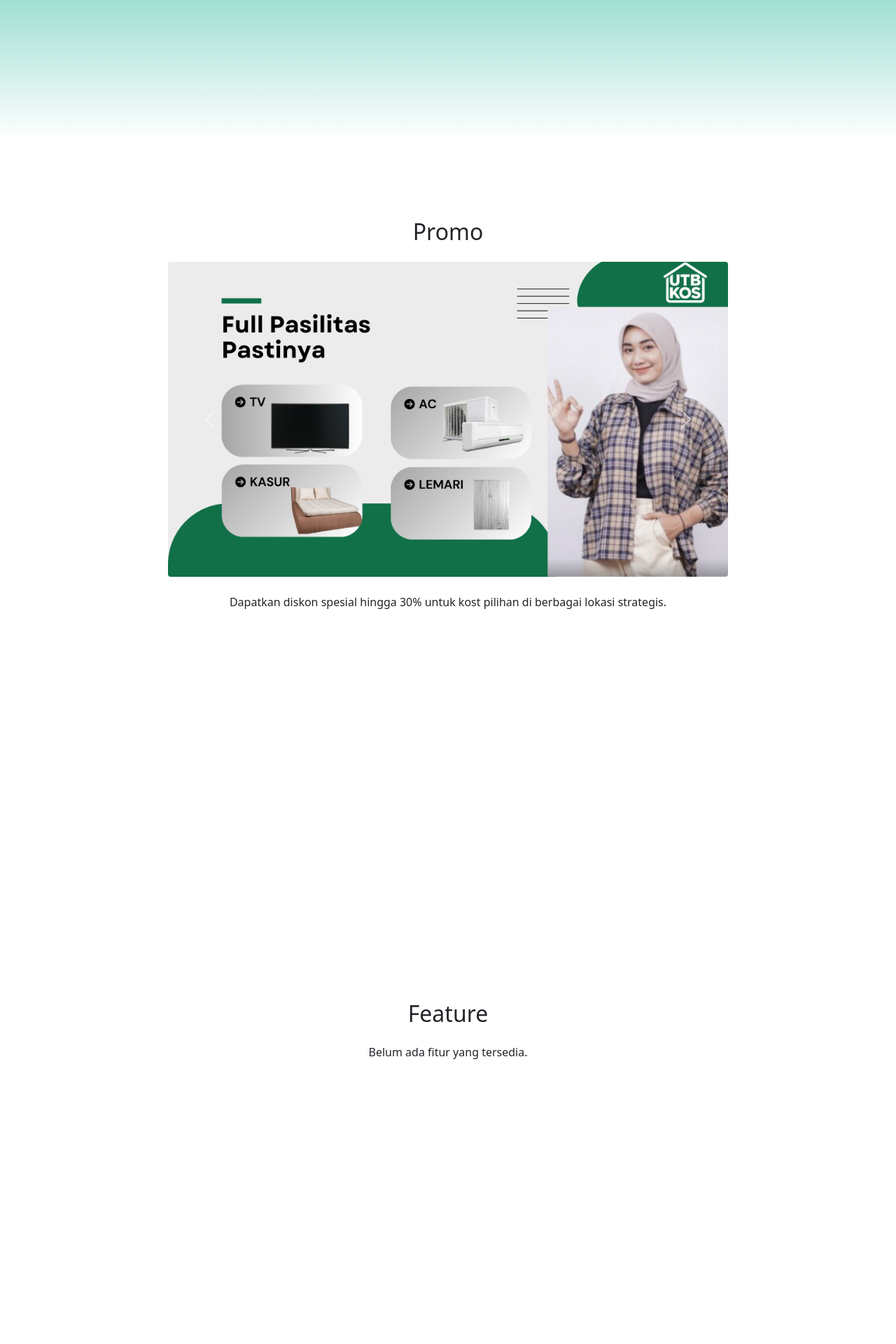
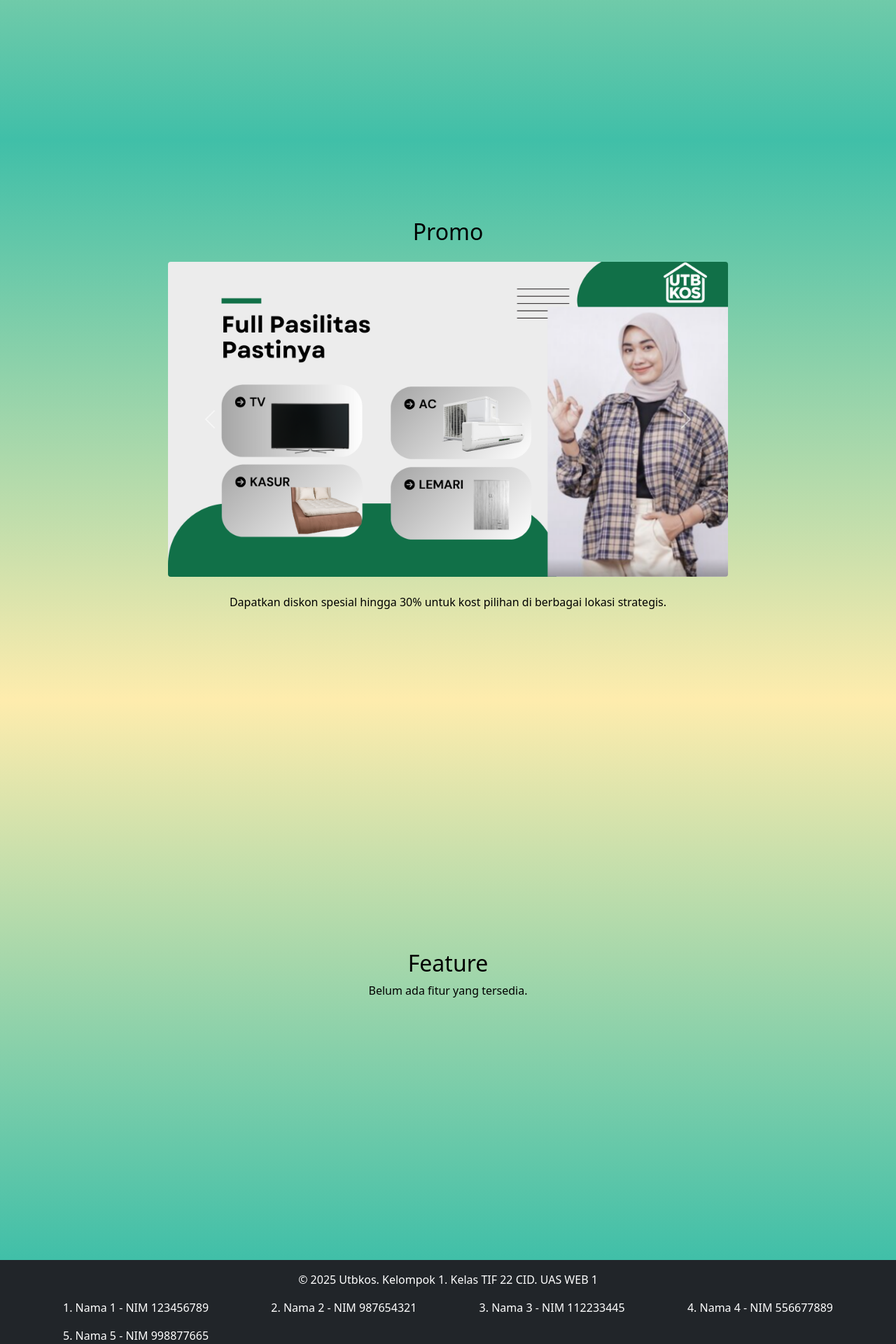
Before and after one commit to RafiRhnnn/UtbKosWeb, a PHP site: page /UtbKosWeb/frontend/index.php in a window 1280 px wide. Shown: the part 1400-3320 px from the top of the page at 70% size. Run offline with PHP 8.4, Linux system fonts and the light colour scheme; data that the repository does not hold is empty.

Commit message:
perbaikan footer

```diff
--- a/frontend/assets/css/styleindex1.css
+++ b/frontend/assets/css/styleindex.css
@@ -136,7 +136,17 @@ h1 {
 }
 
 #about {
-  background: linear-gradient(to bottom, #feecad, #40bfa8, #ffffff);
+  background: linear-gradient(to bottom, #feecad, #40bfa8);
+  color: black;
+}
+
+#promo {
+  background: linear-gradient(to bottom, #40bfa8, #feecad);
+  color: black;
+}
+
+#feature {
+  background: linear-gradient(to bottom, #feecad, #40bfa8);
   color: black;
 }
 
@@ -152,7 +162,6 @@ section {
   flex-direction: column;
   align-items: center;
   text-align: center;
-  margin-bottom: 80px;
   /* Pastikan teks di tengah */
 }
 
@@ -192,7 +201,6 @@ section {
   display: flex;
   align-items: center;
   justify-content: center;
-  margin-bottom: 100px;
 }
 
 .card-img-top {
--- a/frontend/index.php
+++ b/frontend/index.php
@@ -9,13 +9,14 @@
         integrity="sha384-EVSTQN3/azprG1Anm3QDgpJLIm9Nao0Yz1ztcQTwFspd3yD65VohhpuuCOmLASjC" crossorigin="anonymous">
     <link href="https://cdnjs.cloudflare.com/ajax/libs/font-awesome/5.15.4/css/all.min.css" rel="stylesheet">
     <link rel="icon" href="assets/images/logo.ico">
-    <link rel="stylesheet" href="assets/css/styleindex1.css">
+    <link rel="stylesheet" href="assets/css/styleindex.css">
     <link rel="stylesheet" href="https://unpkg.com/aos@next/dist/aos.css" />
     <link href="https://fonts.googleapis.com/css2?family=Roboto:wght@700&display=swap" rel="stylesheet">
     <script src="https://code.jquery.com/jquery-3.6.0.min.js"></script>
     <script src="https://cdn.jsdelivr.net/npm/axios/dist/axios.min.js"></script>
     <script src="https://cdn.jsdelivr.net/npm/bootstrap@5.0.2/dist/js/bootstrap.bundle.min.js"
-        integrity="sha384-MrcW6ZMFYlzcLA8Nl+NtUVF0sA7MsXsP1UyJoMp4YLEuNSfAP+JcXn/tWtIaxVXM" crossorigin="anonymous"></script>
+        integrity="sha384-MrcW6ZMFYlzcLA8Nl+NtUVF0sA7MsXsP1UyJoMp4YLEuNSfAP+JcXn/tWtIaxVXM" crossorigin="anonymous">
+    </script>
     <script src="https://unpkg.com/aos@next/dist/aos.js"></script>
 </head>
 
@@ -24,9 +25,11 @@
     <nav class="navbar navbar-expand-lg navbar-light sticky-top">
         <div class="container-fluid">
             <a class="navbar-brand d-flex align-items-center" href="#">
-                <img class="logoheader img-fluid me-1" src="assets/images/logo_header.png" alt="Sample image" style="max-height: 70px;">
+                <img class="logoheader img-fluid me-1" src="assets/images/logo_header.png" alt="Sample image"
+                    style="max-height: 70px;">
             </a>
-            <button class="navbar-toggler" type="button" data-bs-toggle="collapse" data-bs-target="#navbarNavDropdown" aria-controls="navbarNavDropdown" aria-expanded="false" aria-label="Toggle navigation">
+            <button class="navbar-toggler" type="button" data-bs-toggle="collapse" data-bs-target="#navbarNavDropdown"
+                aria-controls="navbarNavDropdown" aria-expanded="false" aria-label="Toggle navigation">
                 <span class="navbar-toggler-icon"></span>
             </button>
             <div class="collapse navbar-collapse">
@@ -44,7 +47,8 @@
                         <a class="nav-link" href="#feature">Feature</a>
                     </li>
                 </ul>
-                <a class="btn btn-outline-dark btn-lg rounded-pill ms-lg-3 px-4 py-2" href="../frontend/login.php">Login</a>
+                <a class="btn btn-outline-dark btn-lg rounded-pill ms-lg-3 px-4 py-2"
+                    href="../frontend/login.php">Login</a>
             </div>
         </div>
     </nav>
@@ -59,7 +63,8 @@
                 <p>Temukan kenyamanan anda di UTBKos dengan fasilitas kumplit</p>
                 <a href="login.php" class="btn btn-warning btn-lg">KOST Sekarang</a>
             </div>
-            <div class="d-flex justify-content-end col-md-9 col-lg-6 col-xl-5 text-end" data-aos="flip-right" data-aos-easing="ease-out-cubic" data-aos-duration="2000">
+            <div class="d-flex justify-content-end col-md-9 col-lg-6 col-xl-5 text-end" data-aos="flip-right"
+                data-aos-easing="ease-out-cubic" data-aos-duration="2000">
                 <img id="logoutbkos" src="assets/images/logobaru.png" class="img-fluid" alt="Sample image">
             </div>
         </main>
@@ -74,12 +79,9 @@
                 <h2 class="text-center mt-0"><span>Tentang</span> Kami</h2>
                 <!-- Kolom untuk teks (kiri) -->
                 <div class="col-md-6">
-                    <h3 data-aos="fade-right"
-                        data-aos-offset="50"
-                        data-aos-easing="ease-in-sine"
+                    <h3 data-aos="fade-right" data-aos-offset="50" data-aos-easing="ease-in-sine"
                         data-aos-duration="1000">Kenapa memilih UtbKos?</h3>
-                    <p data-aos="fade-up"
-                        data-aos-duration="2000">
+                    <p data-aos="fade-up" data-aos-duration="2000">
                         Lorem ipsum dolor sit amet consectetur, adipisicing elit. Velit odio odit adipisci ex,
                         voluptatem maxime facere dolore, autem id repudiandae nesciunt fugiat voluptate tempore,
                         tempora
@@ -107,7 +109,7 @@
     <!-- About Section End -->
 
     <!-- Promo Section Start -->
-    <section id="promo" class="container py-5">
+    <section id="promo" class="vh-100">
         <h2 class="text-center mb-4">Promo</h2>
         <div id="promoCarousel" class="carousel slide" data-bs-ride="carousel" data-bs-interval="3000">
             <div class="carousel-inner">
@@ -133,7 +135,8 @@
                 <span class="visually-hidden">Next</span>
             </button>
         </div>
-        <p id="promoDescription" class="text-center mt-4">Dapatkan diskon spesial hingga 30% untuk kost pilihan di berbagai lokasi strategis.</p>
+        <p id="promoDescription" class="text-center mt-4">Dapatkan diskon spesial hingga 30% untuk kost pilihan di
+            berbagai lokasi strategis.</p>
     </section>
     <!-- Promo Section End -->
 
@@ -149,9 +152,9 @@
     }
     ?>
 
-    <section id="feature">
+    <section id="feature" class="vh-100">
         <div class="container">
-            <div class="row text-center mb-3">
+            <div class="row text-center">
                 <div class="col">
                     <h2>Feature</h2>
                 </div>
@@ -164,9 +167,25 @@
     <!-- Feature Section End -->
 
     <!-- Footer Start -->
-    <footer class="bg-dark text-white text-center py-2">
-        <p>&copy; 2025 Utbkos. All rights reserved.</p>
+    <footer class="bg-dark text-white text-center py-3">
+        <p>&copy; 2025 Utbkos. Kelompok 1. Kelas TIF 22 CID. UAS WEB 1</p>
+        <div class="container">
+            <div class="row justify-content-center">
+                <div class="col-md-12">
+                    <div class="d-flex justify-content-between flex-wrap">
+                        <p class="mx-2">1. Nama 1 - NIM 123456789</p>
+                        <p class="mx-2">2. Nama 2 - NIM 987654321</p>
+                        <p class="mx-2">3. Nama 3 - NIM 112233445</p>
+                        <p class="mx-2">4. Nama 4 - NIM 556677889</p>
+                        <p class="mx-2">5. Nama 5 - NIM 998877665</p>
+                    </div>
+                </div>
+            </div>
+        </div>
     </footer>
+
+
+
     <!-- Footer End -->
 
     <script>
--- a/frontend/user/history.php
+++ b/frontend/user/history.php
@@ -50,7 +50,7 @@ include "../check_session.php";
         </div>
 
     </div>
-
+    <?php include "footer.php"; ?>
     <script>
     document.addEventListener("DOMContentLoaded", function() {
         const tableBody = document.querySelector("#historyTable tbody");
@@ -156,7 +156,8 @@ include "../check_session.php";
                                 location.reload(); // Reload halaman setelah alert ditutup
                             });
                         } else {
-                                Swal.fire("Gagal!", "Gagal menghapus pesanan: " + response.data.message, "error");
+                            Swal.fire("Gagal!", "Gagal menghapus pesanan: " + response.data.message,
+                                "error");
                         }
                     })
                     .catch(error => {
@@ -171,4 +172,5 @@ include "../check_session.php";
 
 </body>
 
+
 </html>
```
Also changed, not shown: frontend/admin/header.php (+4 -3 lines), frontend/login.php (+25 -7 lines), frontend/register.php (+19 -4 lines), frontend/user/footer.php (+13 -7 lines), frontend/user/header.php (+8 -4 lines), frontend/admin/kelola.php (indentation only). Lines whose indentation alone changed are shown as unchanged.
